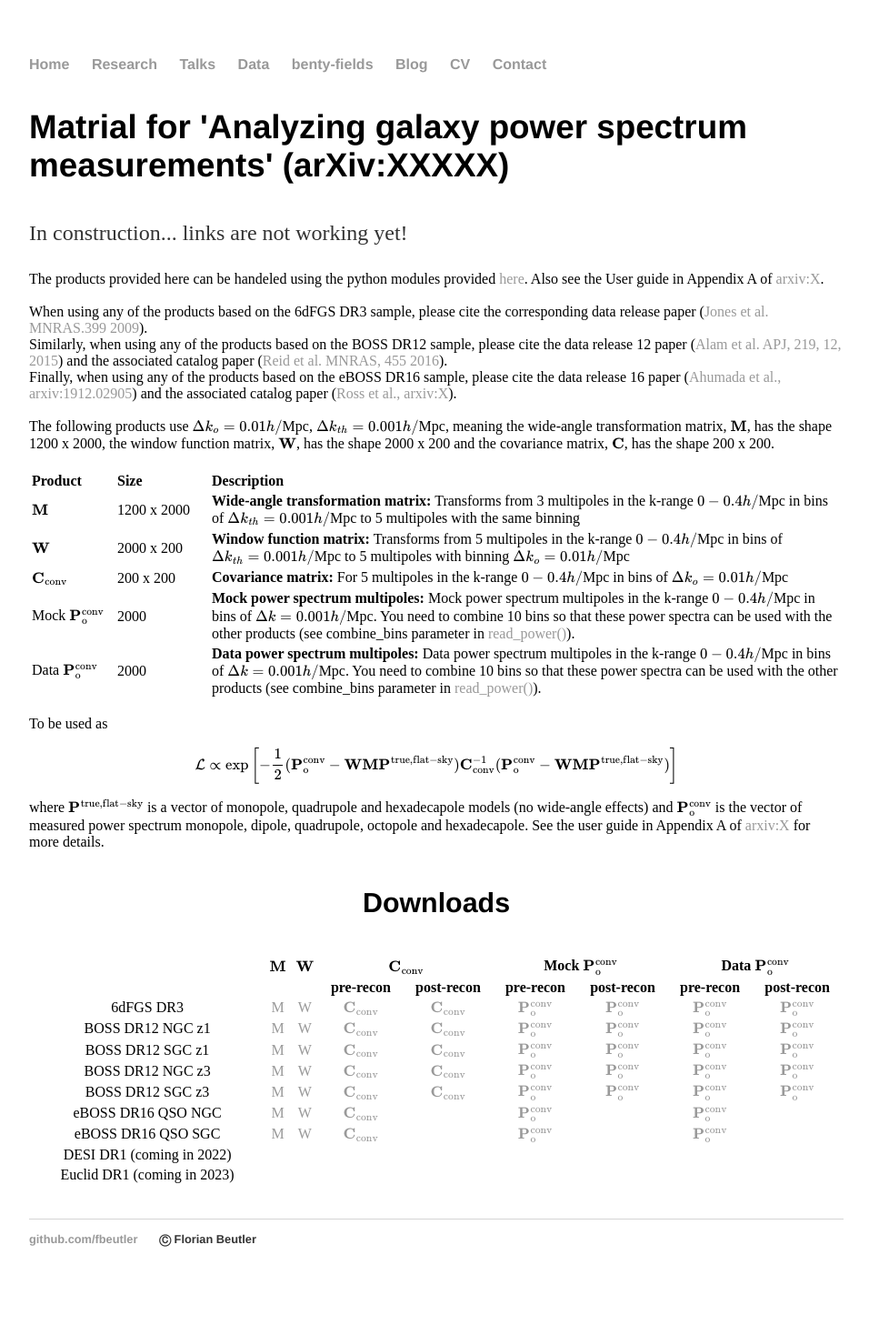
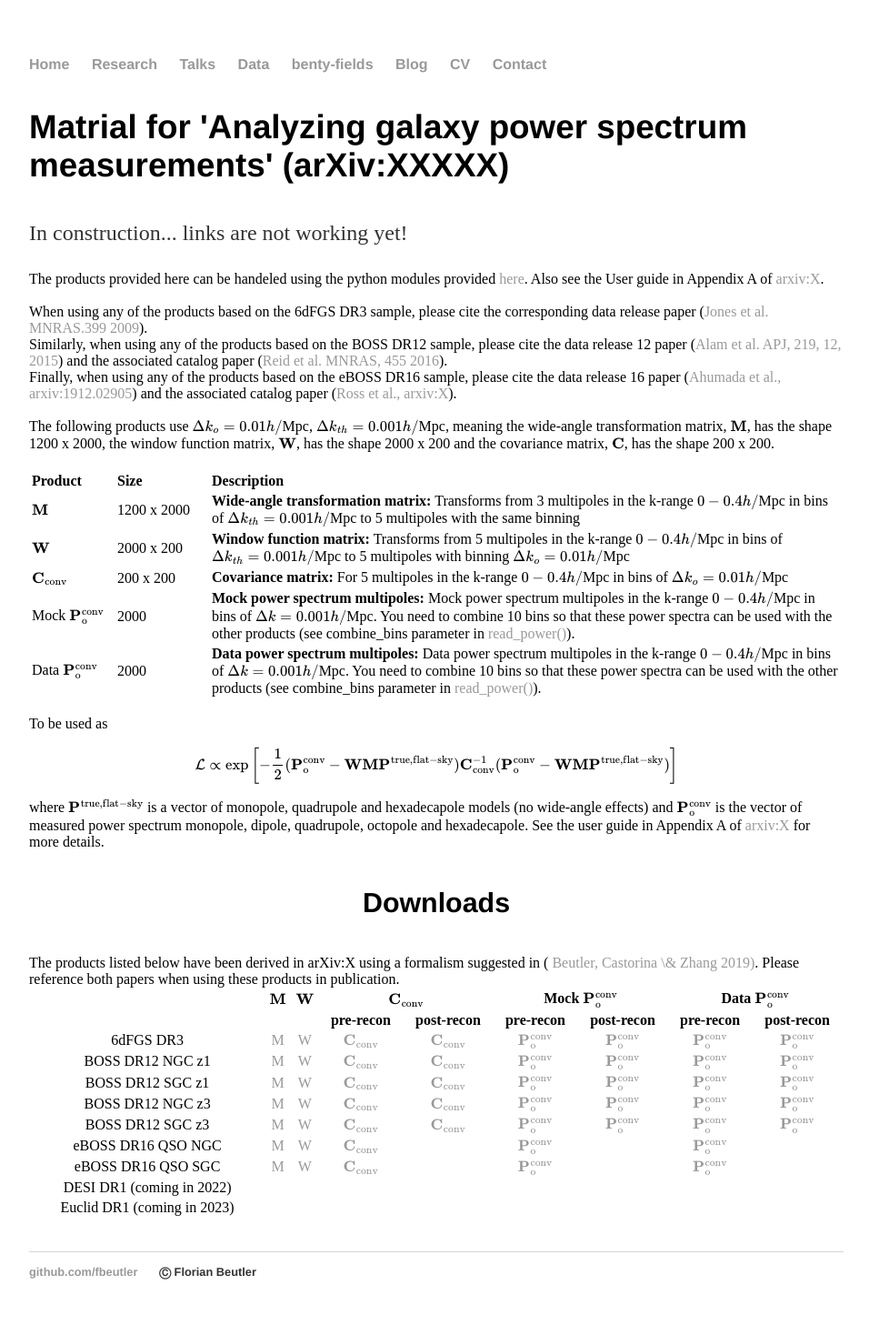
Before and after one commit to fbeutler/fbeutler.github.io, a Jekyll site: the page built from hub/deconv_paper.html, in a window 1280 px wide. Shown: the whole page at 91% size, without its empty margins (160-1116 px from the left). Built offline with Jekyll 4.4.1, drawn with Linux system fonts in a browser that asks for light colours; before the commit the page ends 1432 px from its top, so only the background shows below that.

Commit message:
Update deconv_paper.html

```diff
--- a/hub/deconv_paper.html
+++ b/hub/deconv_paper.html
@@ -81,6 +81,10 @@
 	See the user guide in Appendix A of <a href="#" target="_blank">arxiv:X</a> for more details.
 
 	<h4 style="text-align:center">Downloads</h4>
+
+	The products listed below have been derived in arXiv:X using a formalism suggested in (<a href="https://arxiv.org/abs/1810.05051" target="_blank">
+	Beutler, Castorina \& Zhang 2019)</a>. Please reference both papers when using these products in publication.
+
 <table style="width:100%;padding-top:0px">
   <tr style="text-align: center">
     <th></th>
```
